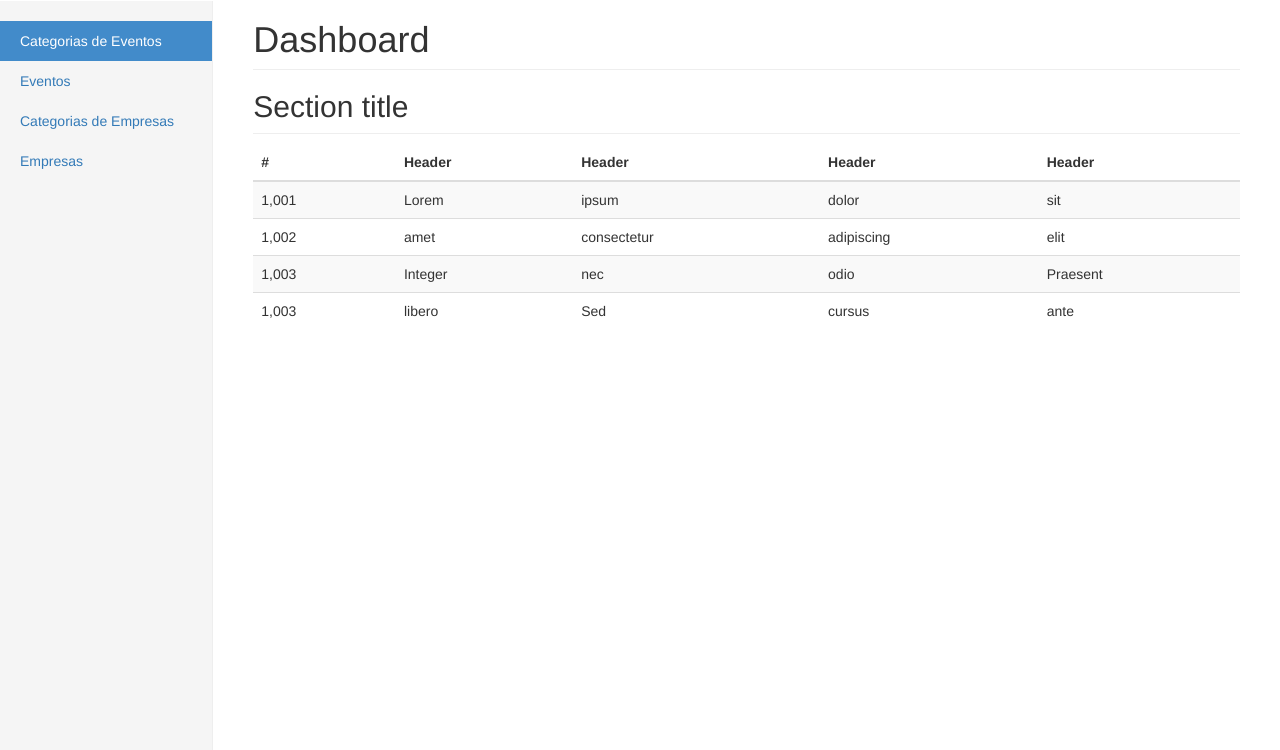
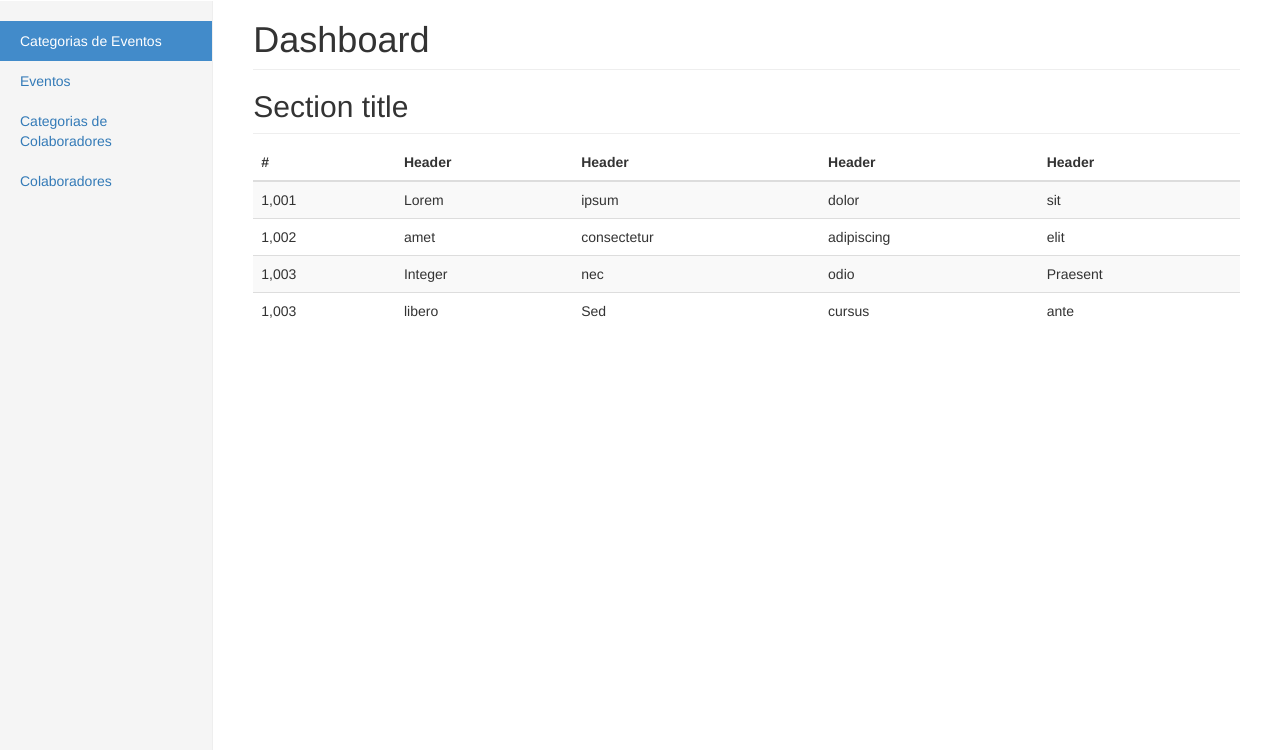
Before and after one commit to GDGTresRios/DesafioGDG1Web, a PHP site: page /index.php in a window 1280 px wide. Shown: the part 50-800 px from the top of the page. Run offline with PHP 8.4, Linux system fonts and the light colour scheme.

Commit message:
Correção do menu

```diff
--- a/include/menu.php
+++ b/include/menu.php
@@ -2,7 +2,7 @@
     <ul class="nav nav-sidebar">
         <li class="active"><a href="categorias_eventos/index.php">Categorias de Eventos</a></li>
         <li class=""><a href="eventos/index.php">Eventos</a></li>
-        <li class=""><a href="categorias_empresas/index.php">Categorias de Empresas</a></li>
-        <li class=""><a href="empresas/index.php">Empresas</a></li>
+        <li class=""><a href="categorias_colaboradores/index.php">Categorias de Colaboradores</a></li>
+        <li class=""><a href="colaboradores/index.php">Colaboradores</a></li>
     </ul>
 </div>
```
